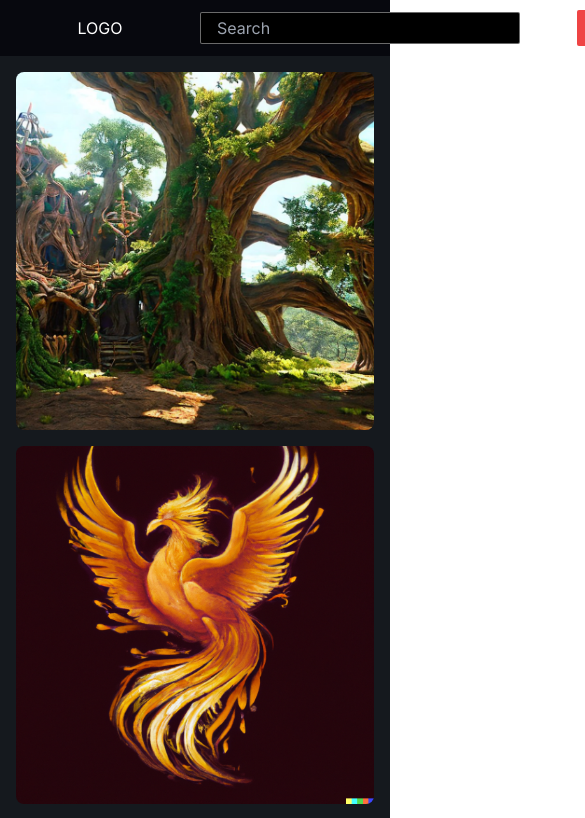
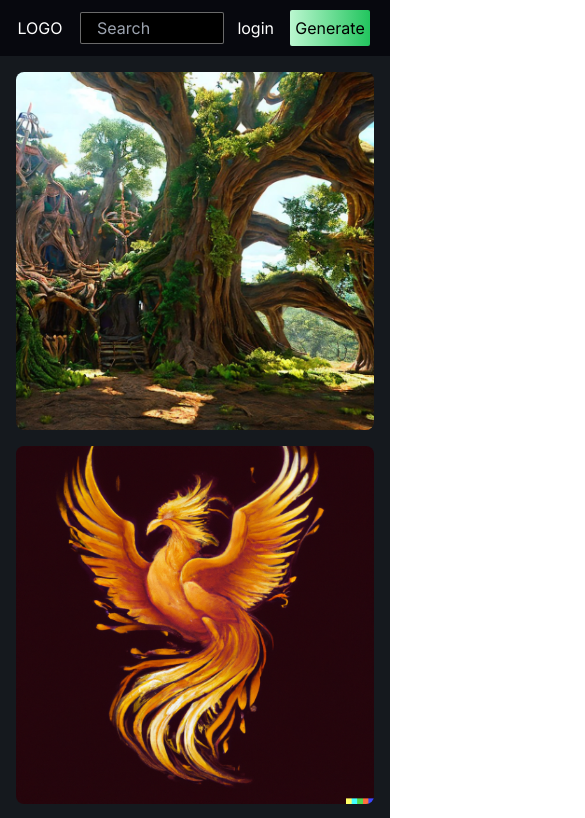
Before and after one commit to Rounak-28/ai-art-app, a Next.js app: page / in a window 390 px wide. Shown: the top 818 px of the page, 585 px wide, since content can reach past the window. Built offline with nearby package versions, Linux system fonts and the light colour scheme.

Commit message:
fixed navbar overflow in mobile

```diff
--- a/components/Navbar.tsx
+++ b/components/Navbar.tsx
@@ -2,23 +2,23 @@ import Link from "next/link";
 
 const Navbar = () => {
   return (
-    <div className="h-14 bg-[#07080e] text-white flex items-center justify-between px-5 sticky top-0 left-0">
+    <div className="h-14 w-screen bg-[#07080e] text-white flex items-center justify-between px-5 z-[999] fixed top-0 left-0">
       <div className="flex space-x-5 items-center">
         <Link href="/">
-          <div className="logo w-40 flex justify-center items-center">LOGO</div>
+          <div className="logo w-10 sm:w-20 md:w-40 flex justify-center items-center">LOGO</div>
         </Link>
         <input
           type="text"
-          className=" w-80 h-8 rounded-sm outline-none border-[1px] border-[#fefefe6a] focus:border-2 focus:border-blue-500 indent-4 bg-black"
+          className="w-36 sm:w-64 md:w-80 h-8 rounded-sm outline-none border-[1px] border-[#fefefe6a] focus:border-2 focus:border-blue-500 indent-4 bg-black"
           placeholder="Search"
         />
       </div>
-      <div className="flex space-x-5 items-center">
+      <div className="flex space-x-4 md:space-x-5 items-center">
         <Link href="/login">
           <p>login</p>
         </Link>
-        <div className="avatar w-9 h-9 bg-red-500 rounded-sm  cursor-pointer"></div>
-        <button className="w-28 h-9 bg-gradient-to-r from-green-200 to-green-500 rounded-sm text-black flex items-center justify-center hover:from-green-300 hover:to-green-600">
+        {/* <div className="avatar w-9 h-9 bg-red-500 rounded-sm  cursor-pointer"></div> */}
+        <button className="w-20 sm:w-24 md:w-28 h-9 bg-gradient-to-r from-green-200 to-green-500 rounded-sm text-black flex items-center justify-center hover:from-green-300 hover:to-green-600">
           Generate
         </button>
       </div>
--- a/pages/_app.tsx
+++ b/pages/_app.tsx
@@ -7,7 +7,7 @@ const inter = Inter({ subsets: ['latin'] })
 
 export default function App({ Component, pageProps }: AppProps) {
   return (
-    <main className={inter.className}>
+    <main className={`${inter.className} pt-14`}>
       <Navbar />
       <Component {...pageProps} />
     </main>
```
